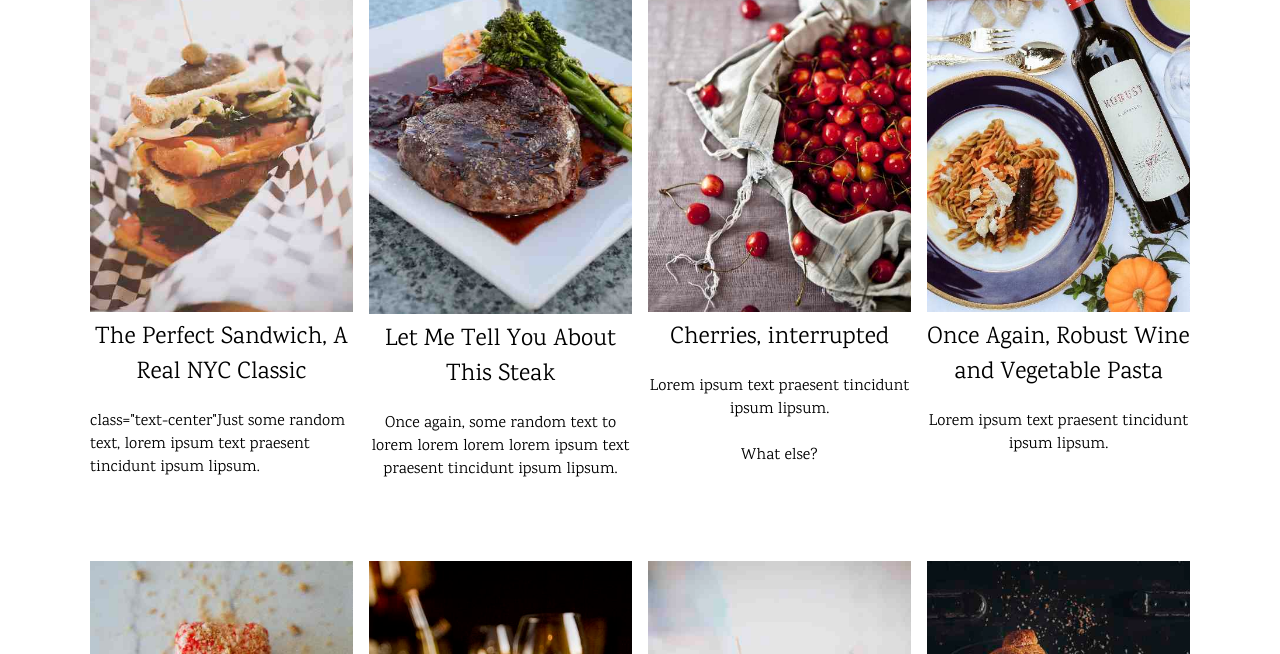
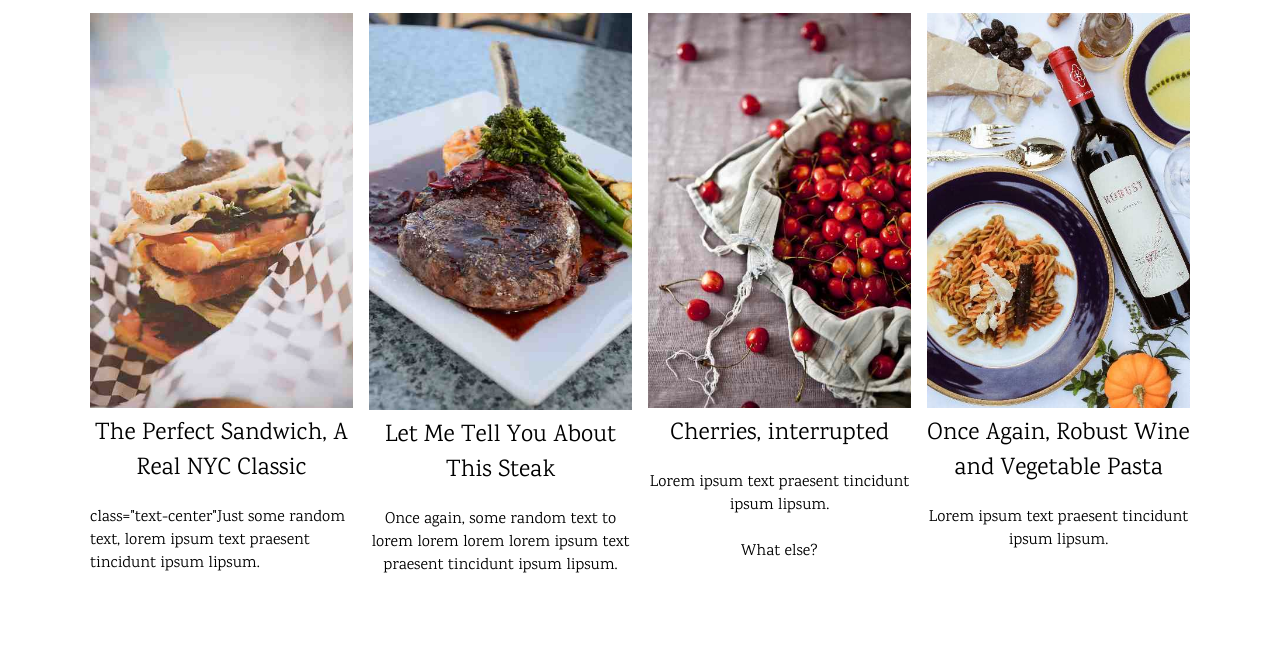
Before and after one commit to Shubamium/Notify-Single-Page-Template-, a plain HTML site: page index.html in a window 1280 px wide. Shown: the part 83-737 px from the top of the page. Drawn offline with nearby package versions, Linux system fonts and the light colour scheme.

Commit message:
fix: fix the class name from articles(wrong) to article

```diff
--- a/css/main.css
+++ b/css/main.css
@@ -78,7 +78,7 @@ header{
         background-color: lightgrey;
     }
 
-articles{
+article{
         padding-top: 6em;
 }
     .foods{
```
